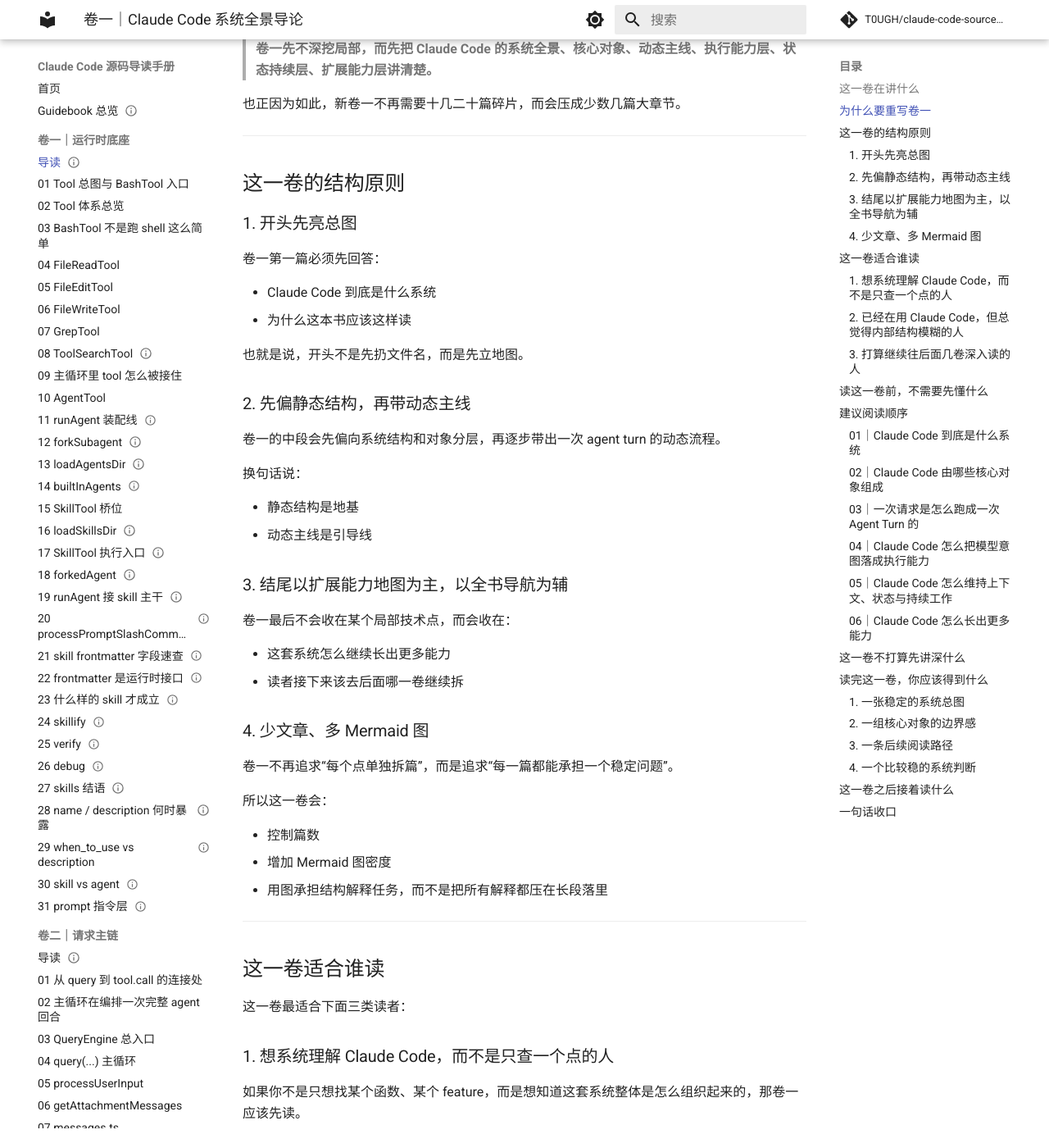
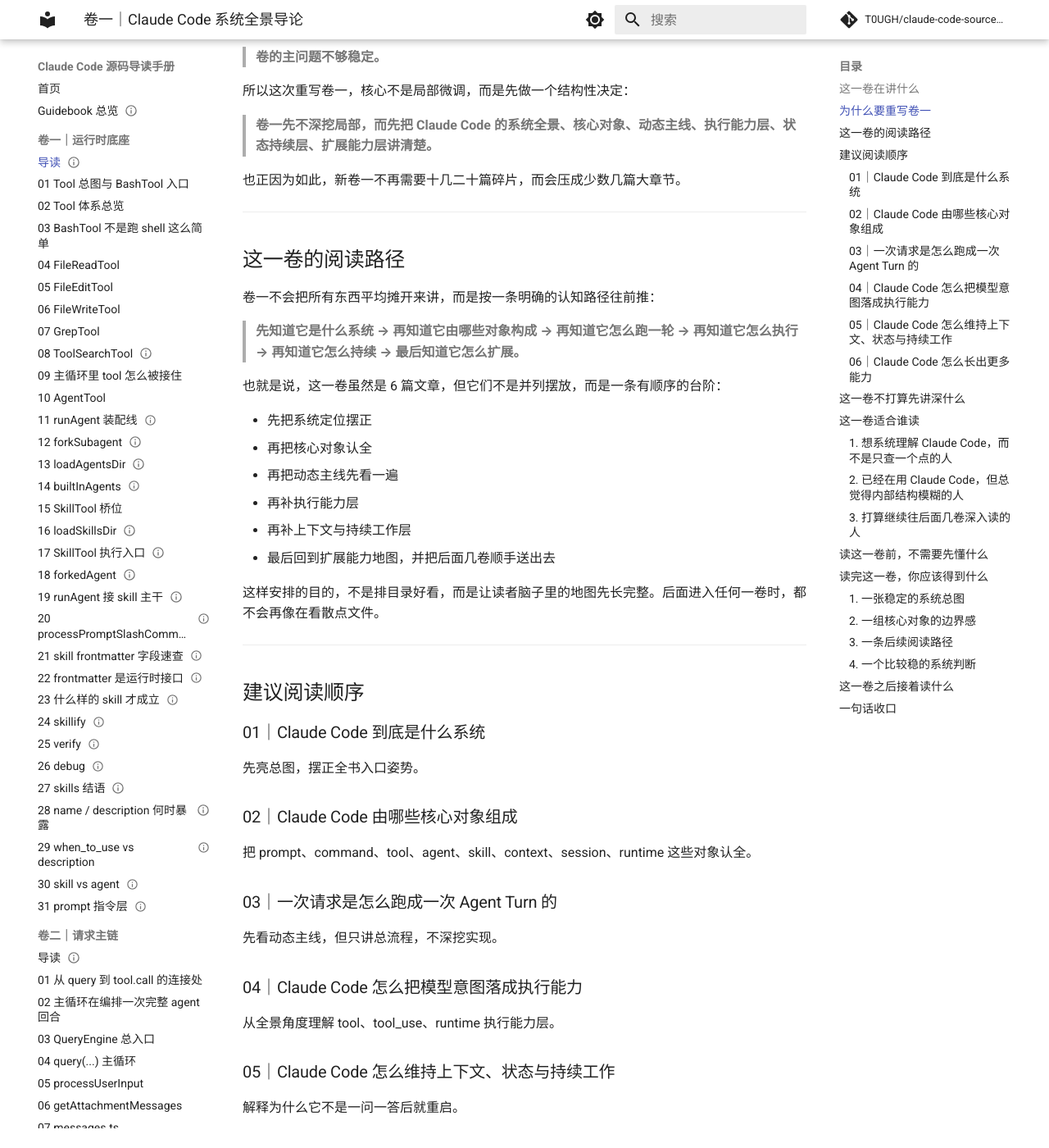
Before and after one commit to T0UGH/claude-code-source-guide, an MkDocs documentation site: the page built from docs/guidebook/volume-1/index.md, in a window 1280 px wide and 1400 px high, scrolled down 1278 px. Shown: the whole window at 82% size. Built offline with MkDocs 1.6.1 and Material for MkDocs 9.7.7, drawn with Linux system fonts in a browser that asks for light colours; comment, search, counter and statistics services are not loaded; some of the changed text lies outside the part shown.

Commit message:
make volume one overview more reader-facing

```diff
--- a/docs/guidebook/volume-1/index.md
+++ b/docs/guidebook/volume-1/index.md
@@ -8,13 +8,15 @@ status: draft
 
 ## 这一卷在讲什么
 
-卷一不再承担“工具卷开头”或者“零散源码导读入口”的职责。
+如果第一次看 Claude Code，很容易把它理解成一个会聊天的 CLI，或者一组能调工具的工程功能集合。这样理解不算错，但远远不够。真正的问题是：**Claude Code 到底是一套怎样的系统？**
 
-它现在只做一件事：
+如果这个问题不先讲清，后面无论去看主循环、工具、上下文，还是 skill、agent、MCP 这些扩展能力，读起来都会像在逛一堆分散源码，而不是在理解同一个 runtime。
 
-> **先替读者搭出 Claude Code 的整张系统地图。**
+所以新卷一先不急着深挖某个局部，而是先做一件更基础的事：
 
-也就是说，这一卷的任务不是先把某个局部模块讲透，而是先回答下面这些更基础的问题：
+> **替读者搭出 Claude Code 的整张系统地图。**
+
+也就是说，这一卷的任务不是先把某个模块讲透，而是先回答下面这些更基础的问题：
 
 - Claude Code 到底是什么系统？
 - 它由哪些核心对象组成？
@@ -59,42 +61,63 @@ status: draft
 
 ---
 
-## 这一卷的结构原则
+## 这一卷的阅读路径
 
-### 1. 开头先亮总图
+卷一不会把所有东西平均摊开来讲，而是按一条明确的认知路径往前推：
 
-卷一第一篇必须先回答：
+> **先知道它是什么系统 → 再知道它由哪些对象构成 → 再知道它怎么跑一轮 → 再知道它怎么执行 → 再知道它怎么持续 → 最后知道它怎么扩展。**
 
-- Claude Code 到底是什么系统
-- 为什么这本书应该这样读
+也就是说，这一卷虽然是 6 篇文章，但它们不是并列摆放，而是一条有顺序的台阶：
 
-也就是说，开头不是先扔文件名，而是先立地图。
+- 先把系统定位摆正
+- 再把核心对象认全
+- 再把动态主线先看一遍
+- 再补执行能力层
+- 再补上下文与持续工作层
+- 最后回到扩展能力地图，并把后面几卷顺手送出去
 
-### 2. 先偏静态结构，再带动态主线
+这样安排的目的，不是排目录好看，而是让读者脑子里的地图先长完整。后面进入任何一卷时，都不会再像在看散点文件。
 
-卷一的中段会先偏向系统结构和对象分层，再逐步带出一次 agent turn 的动态流程。
+---
 
-换句话说：
+## 建议阅读顺序
 
-- 静态结构是地基
-- 动态主线是引导线
+### 01｜Claude Code 到底是什么系统
+先亮总图，摆正全书入口姿势。
 
-### 3. 结尾以扩展能力地图为主，以全书导航为辅
+### 02｜Claude Code 由哪些核心对象组成
+把 prompt、command、tool、agent、skill、context、session、runtime 这些对象认全。
 
-卷一最后不会收在某个局部技术点，而会收在：
+### 03｜一次请求是怎么跑成一次 Agent Turn 的
+先看动态主线，但只讲总流程，不深挖实现。
 
-- 这套系统怎么继续长出更多能力
-- 读者接下来该去后面哪一卷继续拆
+### 04｜Claude Code 怎么把模型意图落成执行能力
+从全景角度理解 tool、tool_use、runtime 执行能力层。
 
-### 4. 少文章、多 Mermaid 图
+### 05｜Claude Code 怎么维持上下文、状态与持续工作
+解释为什么它不是一问一答后就重启。
 
-卷一不再追求“每个点单独拆篇”，而是追求“每一篇都能承担一个稳定问题”。
+### 06｜Claude Code 怎么长出更多能力
+以 skill、agent、subagent、MCP、plugin 为主，顺手把后面几卷导航出去。
 
-所以这一卷会：
+---
 
-- 控制篇数
-- 增加 Mermaid 图密度
-- 用图承担结构解释任务，而不是把所有解释都压在长段落里
+## 这一卷不打算先讲深什么
+
+卷一不会把下面这些内容展开成主菜：
+
+- 具体工具细节，例如 BashTool、FileReadTool、FileEditTool 的实现深挖
+- 主循环的完整实现细节，例如 QueryEngine 的逐层调用链
+- 扩展机制的具体实现细节，例如 MCP auth、plugin loader、skill frontmatter 字段级分析
+
+不是因为这些不重要，而是因为：
+
+> **卷一的任务是先立图，不是先钻洞。**
+
+这些内容都会在后面的卷里成为真正的展开对象。卷一只负责先告诉你：
+
+- 它们分别在地图上的什么位置
+- 为什么后面值得继续拆它们
 
 ---
 
@@ -103,15 +126,12 @@ status: draft
 这一卷最适合下面三类读者：
 
 ### 1. 想系统理解 Claude Code，而不是只查一个点的人
-
 如果你不是只想找某个函数、某个 feature，而是想知道这套系统整体是怎么组织起来的，那卷一应该先读。
 
 ### 2. 已经在用 Claude Code，但总觉得内部结构模糊的人
-
 你可能知道它能调工具、能用 skill、能开 agent、能接 MCP，但这些东西在系统里到底怎么接，脑中还没有一张稳定地图。卷一就是先把这张地图补出来。
 
 ### 3. 打算继续往后面几卷深入读的人
-
 卷一最重要的价值之一，是让后面几卷不再像“堆源码文章”，而像顺着同一张系统地图继续往下拆。
 
 ---
@@ -136,54 +156,6 @@ status: draft
 
 ---
 
-## 建议阅读顺序
-
-### 01｜Claude Code 到底是什么系统
-先亮总图，摆正全书入口姿势。
-
-### 02｜Claude Code 由哪些核心对象组成
-把 prompt、command、tool、agent、skill、context、session、runtime 这些对象认全。
-
-### 03｜一次请求是怎么跑成一次 Agent Turn 的
-先看动态主线，但只讲总流程，不深挖实现。
-
-### 04｜Claude Code 怎么把模型意图落成执行能力
-从全景角度理解 tool、tool_use、runtime 执行能力层。
-
-### 05｜Claude Code 怎么维持上下文、状态与持续工作
-解释为什么它不是一问一答后就重启。
-
-### 06｜Claude Code 怎么长出更多能力
-以 skill、agent、subagent、MCP、plugin 为主，顺手把后面几卷导航出去。
-
-如果把这一卷压成一句阅读路径，就是：
-
-> **先知道它是什么系统 → 再知道它由哪些对象构成 → 再知道它怎么跑一轮 → 再知道它怎么执行 → 再知道它怎么持续 → 最后知道它怎么扩展。**
-
----
-
-## 这一卷不打算先讲深什么
-
-卷一不会把下面这些内容展开成主菜：
-
-- BashTool 细讲
-- FileReadTool / FileEditTool / FileWriteTool / GrepTool 细讲
-- AgentTool / runAgent 细讲
-- skill frontmatter 字段细讲
-- MCP auth / plugin loader 细讲
-- compact / microcompact / snip 细讲
-
-不是因为这些不重要，而是因为：
-
-> **卷一的任务是先立图，不是先钻洞。**
-
-这些内容会在后面的卷里成为真正的展开对象。卷一只负责先告诉你：
-
-- 它们分别在地图上的什么位置
-- 为什么后面值得专门拆它们
-
----
-
 ## 读完这一卷，你应该得到什么
 
 如果卷一写得对，读完以后你至少应该拿到下面这些东西：
@@ -201,6 +173,10 @@ status: draft
 也就是：
 
 > **Claude Code 的关键，不是单点 feature，而是它怎样把模型、runtime、执行能力、上下文和扩展能力编织成一套可持续运行的系统。**
+
+这也是卷一真正的承诺：
+
+> **不是先把某个局部讲深，而是先让后面的每一卷都变得更容易被理解。**
 
 ---
 
```
